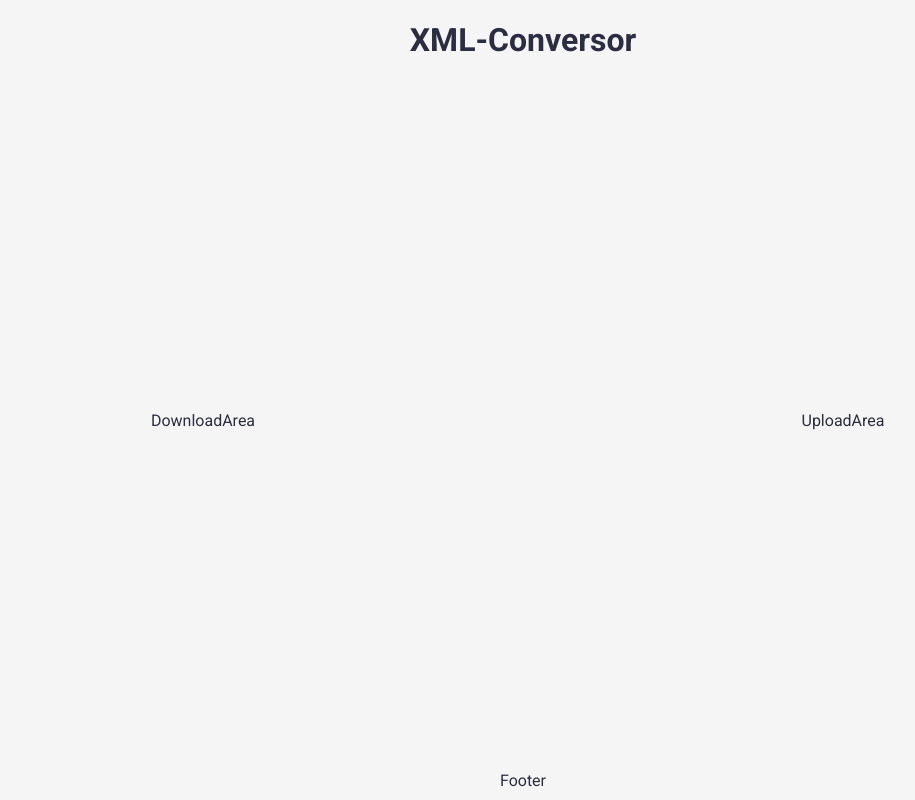
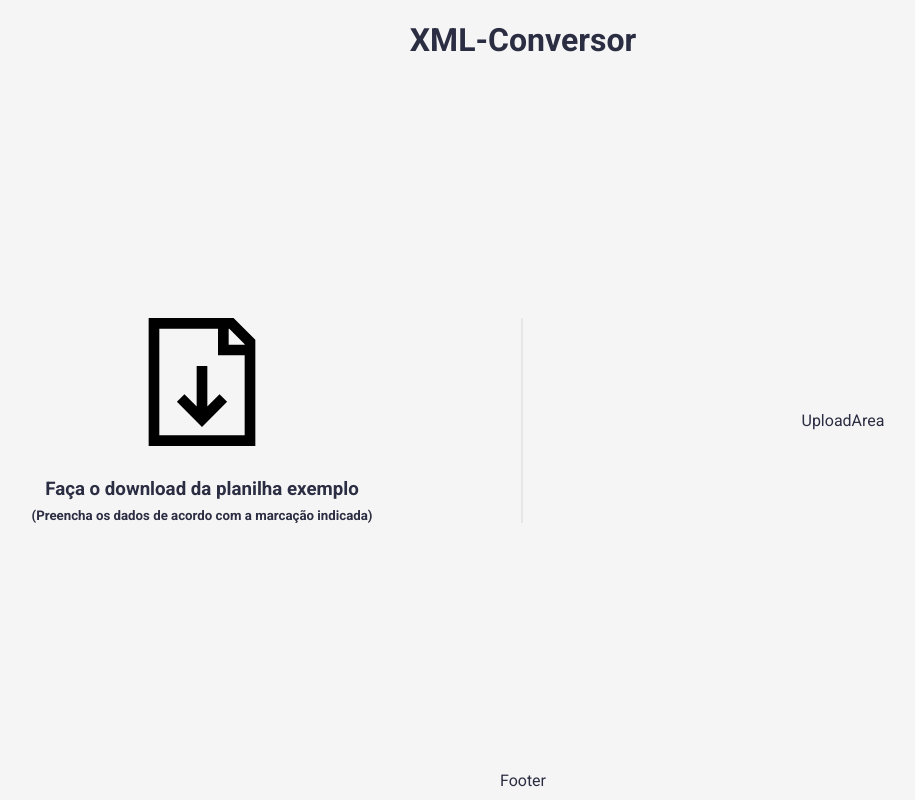
Before and after one commit to dansousa09/xml-conversor, a Next.js app: page / in a window 1280 px wide. Shown: the whole page, without its empty margins (117-1032 px from the left). Built offline with nearby package versions, Linux system fonts and the light colour scheme.

Commit message:
feat: basic layout of download area created

```diff
--- a/package.json
+++ b/package.json
@@ -13,11 +13,13 @@
     "next-images": "^1.8.1",
     "react": "17.0.2",
     "react-dom": "17.0.2",
+    "react-icons": "^4.3.1",
     "styled-components": "^5.3.1"
   },
   "devDependencies": {
     "@types/node": "^16.7.11",
     "@types/react": "^17.0.20",
+    "@types/react-icons": "^3.0.0",
     "@types/styled-components": "^5.1.14",
     "@typescript-eslint/eslint-plugin": "^4.31.0",
     "@typescript-eslint/parser": "^4.31.0",
--- a/src/components/DownloadArea/index.tsx
+++ b/src/components/DownloadArea/index.tsx
@@ -1,8 +1,14 @@
 import * as C from './styles'
 
 const DownloadArea = () => {
+
   return (
-    <C.Container>DownloadArea</C.Container>
+    <C.Container    >
+      <C.DownloadIcon
+      />
+      <C.DownloadText>Faça o download da planilha exemplo</C.DownloadText>
+      <C.DownloadSubText>(Preencha os dados de acordo com a marcação indicada)</C.DownloadSubText>
+    </C.Container>
   )
 }
 
--- a/src/components/DownloadArea/styles.ts
+++ b/src/components/DownloadArea/styles.ts
@@ -1,9 +1,28 @@
 import styled from "styled-components";
+import { GrDocumentDownload } from "react-icons/gr";
 
 export const Container = styled.div`
     width: 50%;
 
     display: flex;
+    flex-direction: column;
     justify-content: center;
     align-items: center;
+
+    border-right: 2px solid #e6e6e6;
 `;
+
+export const DownloadIcon = styled(GrDocumentDownload)`
+    width: 8rem;
+    height: 8rem;
+
+    margin-bottom: 2rem;
+
+    cursor: pointer;
+`;
+
+export const DownloadText = styled.h3`
+    margin-bottom: 0.5rem;
+`;
+
+export const DownloadSubText = styled.h5``;
--- /dev/null
+++ b/src/pages/api/csv_file.ts
@@ -0,0 +1,8 @@
+import { NextApiRequest, NextApiResponse } from "next";
+
+export default function handler(req: NextApiRequest, res: NextApiResponse) {
+
+
+
+  res.status(200).json({ name: 'John Doe' })
+}
--- a/src/pages/api/hello.js
+++ /dev/null
@@ -1,5 +0,0 @@
-// Next.js API route support: https://nextjs.org/docs/api-routes/introduction
-
-export default function handler(req, res) {
-  res.status(200).json({ name: 'John Doe' })
-}
--- /dev/null
+++ b/src/utils/csvExample.js
@@ -0,0 +1,6 @@
+let csvData = `product,pakageing,qty
+   mno,100ML,200
+   pqr,400ML,300
+   abc,150ML,100`;
+
+export default csvData;
```
Also changed, not shown: 1 other file (tests, documents, lock files or other folders).
